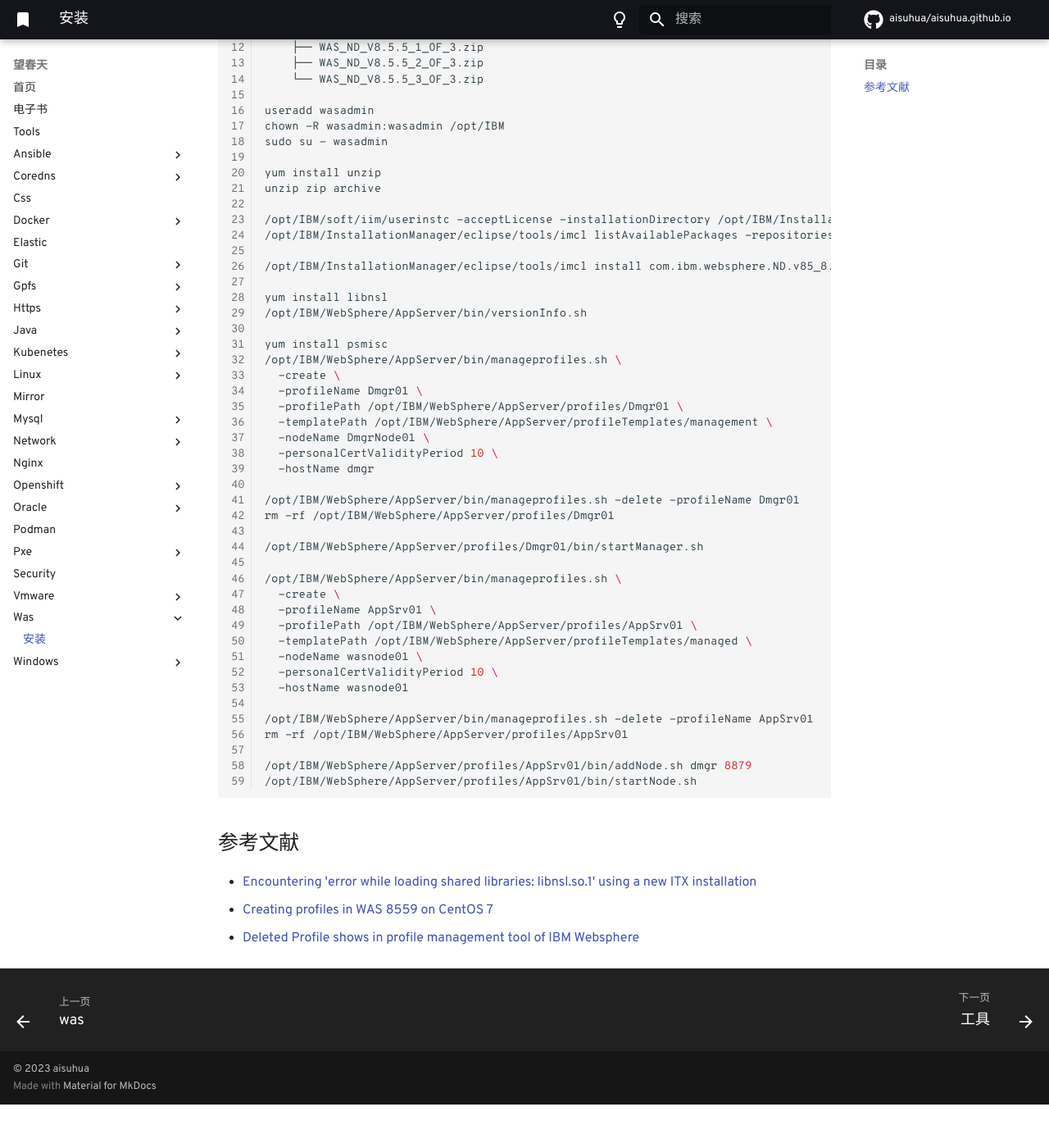
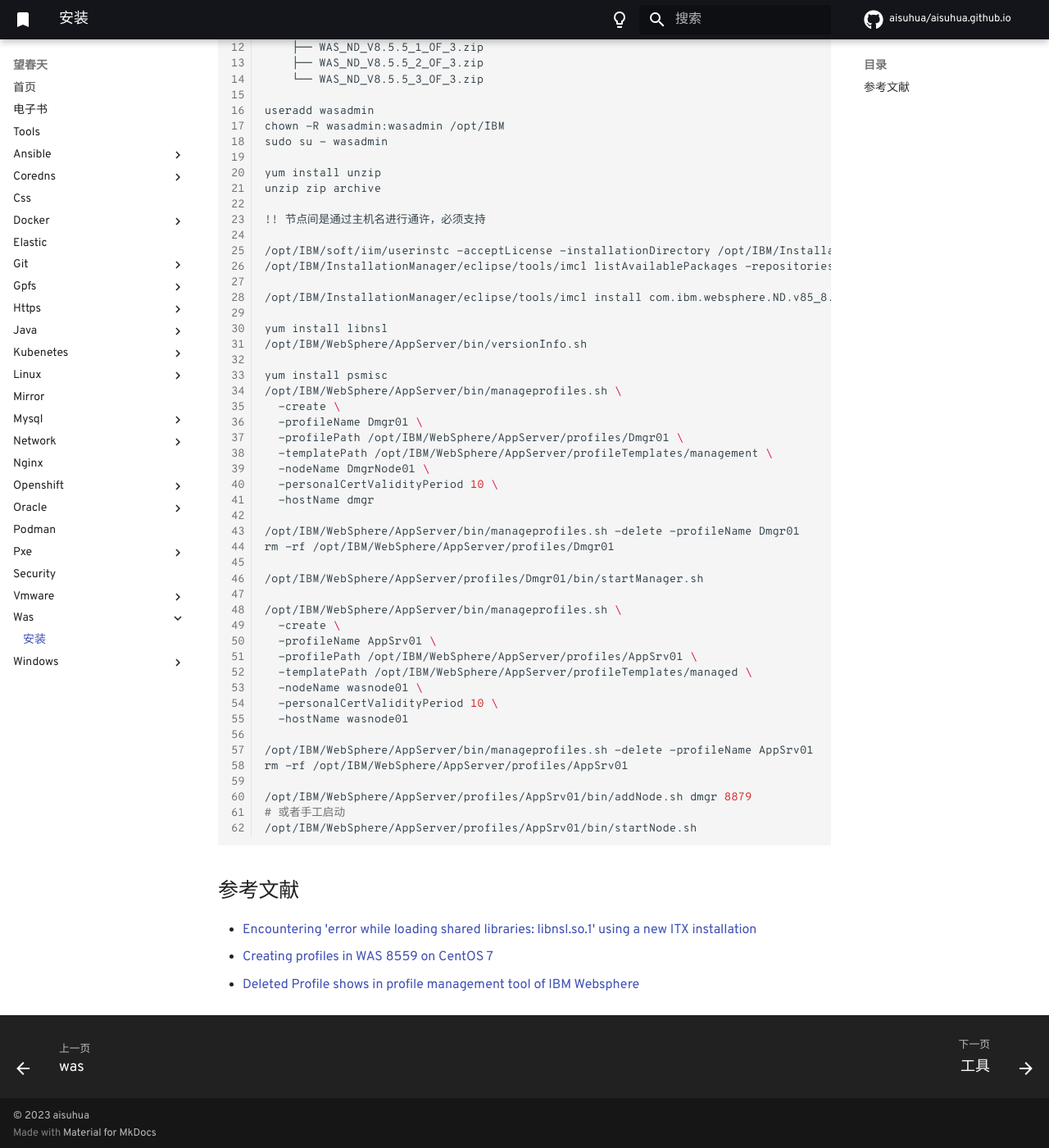
Before and after one commit to aisuhua/aisuhua.github.io, an MkDocs documentation site: the page built from docs/was/install.md, in a window 1280 px wide and 1400 px high, scrolled down 350 px. Shown: the whole window at 82% size. Built offline with MkDocs 1.6.1 and Material for MkDocs 9.7.7, drawn with Linux system fonts in a browser that asks for light colours; comment, search, counter and statistics services are not loaded; before the commit the page ends 1697 px from its top, so only the background shows below that.

Commit message:
install.md

````diff
--- a/docs/was/install.md
+++ b/docs/was/install.md
@@ -22,6 +22,8 @@
 
 yum install unzip
 unzip zip archive
+
+!! 节点间是通过主机名进行通许，必须支持
 
 /opt/IBM/soft/iim/userinstc -acceptLicense -installationDirectory /opt/IBM/InstallationManager -log ./log.xml -silent
 /opt/IBM/InstallationManager/eclipse/tools/imcl listAvailablePackages -repositories /opt/IBM/soft/was/repository.config -features -long
@@ -59,6 +61,7 @@
 rm -rf /opt/IBM/WebSphere/AppServer/profiles/AppSrv01
 
 /opt/IBM/WebSphere/AppServer/profiles/AppSrv01/bin/addNode.sh dmgr 8879
+# 或者手工启动
 /opt/IBM/WebSphere/AppServer/profiles/AppSrv01/bin/startNode.sh
 ```
 
````
